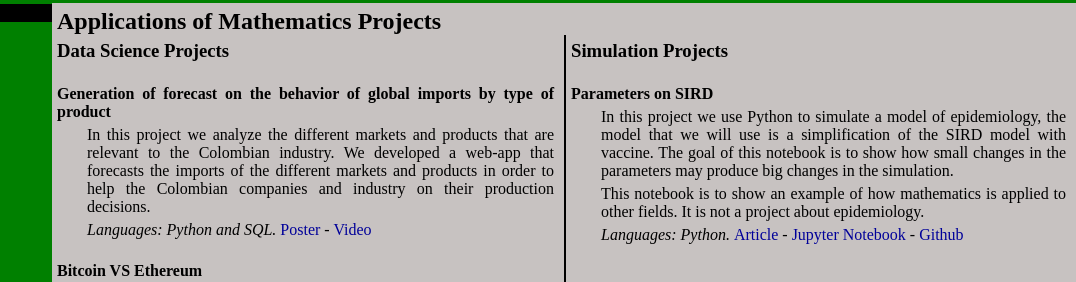
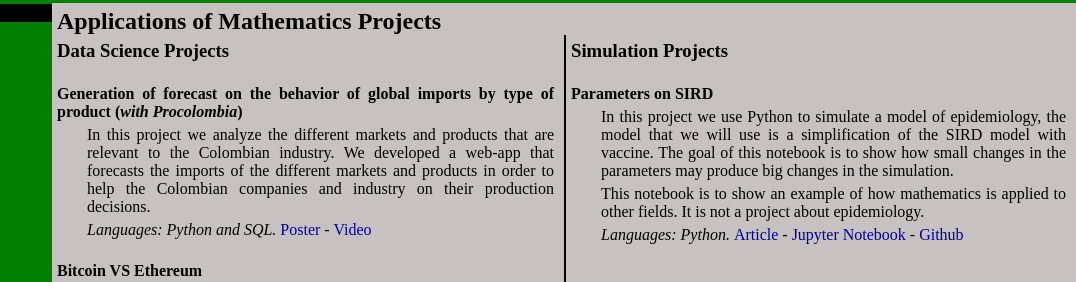
Before and after one commit to Miguelwan/math_webpage, a plain HTML site: page ProgProj.html in a window 1280 px wide. Shown: the part 109-391 px from the top of the page, 204-1280 px from the left. Drawn offline with Linux system fonts and the light colour scheme.

Commit message:
info added

```diff
--- a/ProgProj.html
+++ b/ProgProj.html
@@ -143,7 +143,7 @@
      <dl>
       <dt>
        <strong>
-        Generation of forecast on the behavior of global imports by type of product
+        Generation of forecast on the behavior of global imports by type of product (<em>with Procolombia</em>)
        </strong>
       </dt>
       <dd>
```
